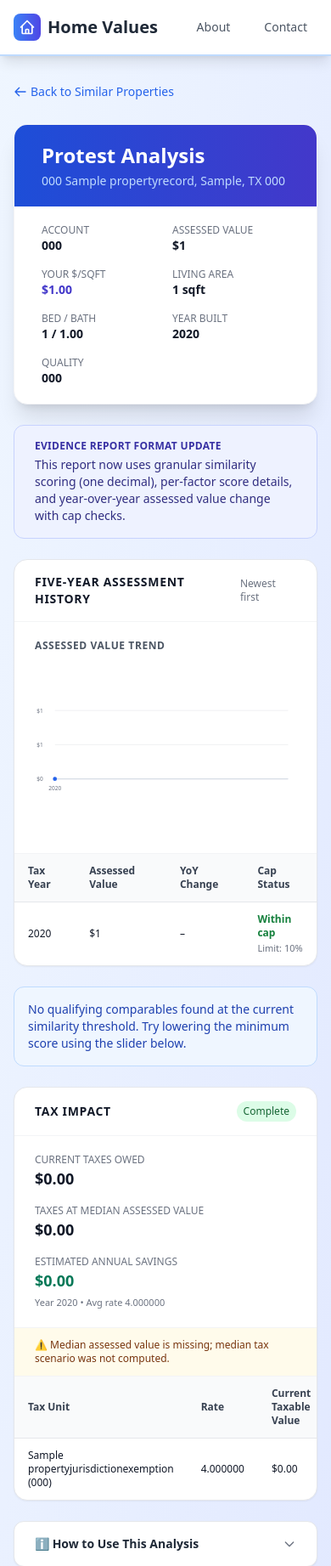
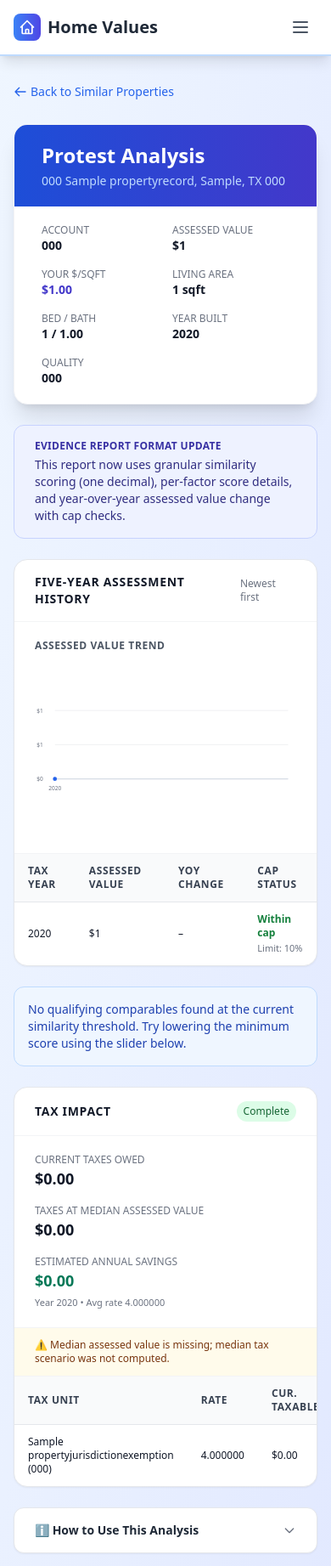
Before and after one commit to PorkChopExpress86/TaxProtest-Django, a Django app: page /protest/000/ in a window 390 px wide. Shown: the top 1843 px of the page at 85% size. Run offline with Django 5.2, Linux system fonts and the light colour scheme; tables that the repository leaves empty hold one stand-in row (values such as "Sample post"); parts of the project's set-up code (start-up, migrations or seed data) failed here and were passed over; some libraries are stand-ins or nearby versions.

Commit message:
fix(ui): table header consistency, mobile nav, responsive scaling
- base.html: flex column body so footer pins correctly
- navbar: hamburger menu for mobile, desktop links hidden below sm
- standardize table header styles across index/protest/similar/about
- responsive truncation widths and abbreviated headers on small screens
- sticky Actions column follows row hover (group/group-hover)
- .dockerignore: exclude var/ and staticfiles/ from build context

Co-Authored-By: Claude Opus 4.8 <noreply@anthropic.com>

```diff
--- a/templates/about.html
+++ b/templates/about.html
@@ -140,9 +140,9 @@
             <table class="w-full text-sm">
                 <thead>
                     <tr class="bg-gradient-to-r from-blue-500 to-indigo-600 text-white">
-                        <th class="text-left px-5 py-3 font-semibold">Factor</th>
-                        <th class="text-center px-4 py-3 font-semibold w-24">Max Points</th>
-                        <th class="text-left px-5 py-3 font-semibold">How it is measured</th>
+                        <th class="text-left px-5 py-3 text-xs font-semibold uppercase tracking-wider">Factor</th>
+                        <th class="text-center px-4 py-3 text-xs font-semibold uppercase tracking-wider w-24">Max Points</th>
+                        <th class="text-left px-5 py-3 text-xs font-semibold uppercase tracking-wider">How it is measured</th>
                     </tr>
                 </thead>
                 <tbody class="divide-y divide-gray-100">
--- a/templates/base.html
+++ b/templates/base.html
@@ -62,7 +62,7 @@
         }
     </style>
 </head>
-<body class="bg-gradient-to-br from-blue-50 to-indigo-100 min-h-screen">
+<body class="bg-gradient-to-br from-blue-50 to-indigo-100 min-h-screen flex flex-col">
     <!-- Navigation -->
     {% include "includes/navbar.html" %}
 
--- a/templates/components/sort_header.html
+++ b/templates/components/sort_header.html
@@ -1,5 +1,5 @@
 {% comment %}Reusable sortable header with arrow indicator{% endcomment %}
-<th class="px-2 lg:px-4 py-2 lg:py-3 text-{{ align }} text-xs font-medium uppercase tracking-wider whitespace-nowrap">
+<th class="px-2 lg:px-4 py-2 lg:py-3 text-{{ align }} text-xs font-semibold uppercase tracking-wider whitespace-nowrap">
   <a href="{{ url }}" class="hover:text-blue-700 {{ is_active|yesno:'text-blue-700,text-gray-600' }}">
     <span class="inline-flex items-center gap-1">
       <span>{{ label }}</span>
--- a/templates/includes/navbar.html
+++ b/templates/includes/navbar.html
@@ -1,7 +1,6 @@
 <nav class="bg-white shadow-lg border-b-2 border-blue-200">
     <div class="max-w-7xl mx-auto px-4 sm:px-6 lg:px-8">
-        <div class="flex justify-between h-16">
-            <div class="flex items-center">
+        <div class="flex justify-between items-center h-16">
             <a href="/" class="flex items-center space-x-2">
                 <div class="w-8 h-8 bg-gradient-to-r from-blue-500 to-indigo-600 rounded-lg flex items-center justify-center">
                     <svg class="w-5 h-5 text-white" fill="none" stroke="currentColor" viewBox="0 0 24 24">
@@ -10,11 +9,31 @@
                 </div>
                 <span class="text-xl font-bold text-gray-800">Home Values</span>
             </a>
-            </div>
-            <div class="flex items-center space-x-4">
+
+            <!-- Desktop links -->
+            <div class="hidden sm:flex items-center space-x-4">
                 <a href="{% url 'about' %}" class="text-gray-600 hover:text-blue-600 px-3 py-2 rounded-md text-sm font-medium transition-colors">About</a>
                 <a href="#" class="text-gray-600 hover:text-blue-600 px-3 py-2 rounded-md text-sm font-medium transition-colors">Contact</a>
             </div>
+
+            <!-- Hamburger button (mobile only) -->
+            <button
+                class="sm:hidden p-2 rounded-md text-gray-600 hover:text-blue-600 hover:bg-blue-50 transition-colors"
+                onclick="document.getElementById('mobile-menu').classList.toggle('hidden')"
+                aria-label="Toggle menu"
+            >
+                <svg class="w-6 h-6" fill="none" stroke="currentColor" viewBox="0 0 24 24">
+                    <path stroke-linecap="round" stroke-linejoin="round" stroke-width="2" d="M4 6h16M4 12h16M4 18h16"/>
+                </svg>
+            </button>
+        </div>
+    </div>
+
+    <!-- Mobile menu panel -->
+    <div id="mobile-menu" class="hidden sm:hidden border-t border-blue-100 bg-white">
+        <div class="px-4 py-3 space-y-1">
+            <a href="{% url 'about' %}" class="block text-gray-700 hover:text-blue-600 hover:bg-blue-50 px-3 py-2 rounded-md text-sm font-medium transition-colors">About</a>
+            <a href="#" class="block text-gray-700 hover:text-blue-600 hover:bg-blue-50 px-3 py-2 rounded-md text-sm font-medium transition-colors">Contact</a>
         </div>
     </div>
 </nav>
--- a/templates/protest_analysis.html
+++ b/templates/protest_analysis.html
@@ -140,10 +140,10 @@
         <table class="min-w-full divide-y divide-gray-200 text-xs lg:text-sm">
           <thead class="bg-gray-50">
             <tr>
-              <th class="px-4 py-3 text-left font-semibold text-gray-700">Tax Year</th>
-              <th class="px-4 py-3 text-left font-semibold text-gray-700">Assessed Value</th>
-              <th class="px-4 py-3 text-left font-semibold text-gray-700">YoY Change</th>
-              <th class="px-4 py-3 text-left font-semibold text-gray-700">Cap Status</th>
+              <th class="px-4 py-3 text-left text-xs font-semibold text-gray-700 uppercase tracking-wider">Tax Year</th>
+              <th class="px-4 py-3 text-left text-xs font-semibold text-gray-700 uppercase tracking-wider">Assessed Value</th>
+              <th class="px-4 py-3 text-left text-xs font-semibold text-gray-700 uppercase tracking-wider">YoY Change</th>
+              <th class="px-4 py-3 text-left text-xs font-semibold text-gray-700 uppercase tracking-wider">Cap Status</th>
             </tr>
           </thead>
           <tbody class="divide-y divide-gray-100">
@@ -265,12 +265,20 @@
         <table class="min-w-full divide-y divide-gray-200 text-xs lg:text-sm">
           <thead class="bg-gray-50">
             <tr>
-              <th class="px-4 py-3 text-left font-semibold text-gray-700">Tax Unit</th>
-              <th class="px-4 py-3 text-left font-semibold text-gray-700">Rate</th>
-              <th class="px-4 py-3 text-left font-semibold text-gray-700">Current Taxable Value</th>
-              <th class="px-4 py-3 text-left font-semibold text-gray-700">Median Taxable Value</th>
-              <th class="px-4 py-3 text-left font-semibold text-gray-700">Current Tax</th>
-              <th class="px-4 py-3 text-left font-semibold text-gray-700">Median Tax</th>
+              <th class="px-4 py-3 text-left text-xs font-semibold text-gray-700 uppercase tracking-wider">Tax Unit</th>
+              <th class="px-4 py-3 text-left text-xs font-semibold text-gray-700 uppercase tracking-wider">Rate</th>
+              <th class="px-4 py-3 text-left text-xs font-semibold text-gray-700 uppercase tracking-wider">
+                <span class="hidden sm:inline">Current Taxable Value</span><span class="sm:hidden">Cur. Taxable</span>
+              </th>
+              <th class="px-4 py-3 text-left text-xs font-semibold text-gray-700 uppercase tracking-wider">
+                <span class="hidden sm:inline">Median Taxable Value</span><span class="sm:hidden">Med. Taxable</span>
+              </th>
+              <th class="px-4 py-3 text-left text-xs font-semibold text-gray-700 uppercase tracking-wider">
+                <span class="hidden sm:inline">Current Tax</span><span class="sm:hidden">Cur. Tax</span>
+              </th>
+              <th class="px-4 py-3 text-left text-xs font-semibold text-gray-700 uppercase tracking-wider">
+                <span class="hidden sm:inline">Median Tax</span><span class="sm:hidden">Med. Tax</span>
+              </th>
             </tr>
           </thead>
           <tbody class="divide-y divide-gray-100">
@@ -433,16 +441,16 @@
         <table class="min-w-full divide-y divide-gray-200 text-xs lg:text-sm">
           <thead class="bg-gray-50 sticky top-0 z-10">
             <tr>
-              <th class="px-3 py-3 text-left text-xs font-medium text-gray-600 uppercase">Address</th>
-              <th class="px-3 py-3 text-left text-xs font-medium text-gray-600 uppercase">Score</th>
-              <th class="px-3 py-3 text-right text-xs font-medium text-gray-600 uppercase">Sqft</th>
-              <th class="px-3 py-3 text-right text-xs font-medium text-gray-600 uppercase">Bed/Bath</th>
-              <th class="px-3 py-3 text-right text-xs font-medium text-gray-600 uppercase">Year</th>
-              <th class="px-3 py-3 text-center text-xs font-medium text-gray-600 uppercase">Qual</th>
-              <th class="px-3 py-3 text-right text-xs font-medium text-gray-600 uppercase">Assessed Value</th>
+              <th class="px-3 py-3 text-left text-xs font-semibold text-gray-700 uppercase tracking-wider">Address</th>
+              <th class="px-3 py-3 text-left text-xs font-semibold text-gray-700 uppercase tracking-wider">Score</th>
+              <th class="px-3 py-3 text-right text-xs font-semibold text-gray-700 uppercase tracking-wider">Sqft</th>
+              <th class="px-3 py-3 text-right text-xs font-semibold text-gray-700 uppercase tracking-wider">Bed/Bath</th>
+              <th class="px-3 py-3 text-right text-xs font-semibold text-gray-700 uppercase tracking-wider">Year</th>
+              <th class="px-3 py-3 text-center text-xs font-semibold text-gray-700 uppercase tracking-wider">Qual</th>
+              <th class="px-3 py-3 text-right text-xs font-semibold text-gray-700 uppercase tracking-wider">Assessed Value</th>
               {% if subject_value_per_sqft %}
-              <th class="px-3 py-3 text-right text-xs font-medium text-gray-600 uppercase">$/sqft</th>
-              <th class="px-3 py-3 text-right text-xs font-medium text-gray-600 uppercase">vs. Yours</th>
+              <th class="px-3 py-3 text-right text-xs font-semibold text-gray-700 uppercase tracking-wider">$/sqft</th>
+              <th class="px-3 py-3 text-right text-xs font-semibold text-gray-700 uppercase tracking-wider">vs. Yours</th>
               {% endif %}
             </tr>
           </thead>
```
Also changed, not shown: templates/index.html (+11 -10 lines), templates/similar_properties.html (+13 -13 lines), 1 other file. Lines whose indentation alone changed are shown as unchanged.
